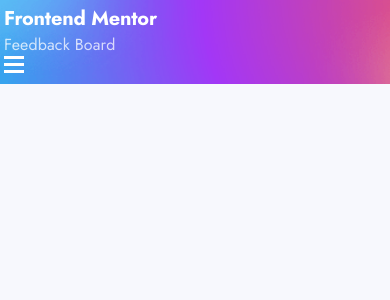
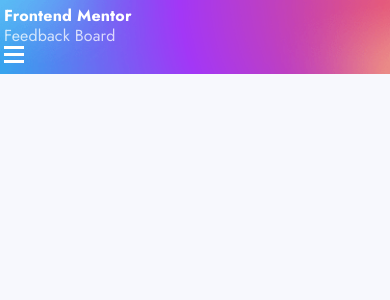
Before and after one commit to SerhiiShyshkin/product-feedback-app-front, a React (Create React App) app: page / in a window 390 px wide. Shown: the top 300 px of the page. Built offline with nearby package versions, Linux system fonts and the light colour scheme.

Commit message:
Changed typography in theme file for mobile first

```diff
--- a/src/themes/theme.ts
+++ b/src/themes/theme.ts
@@ -19,6 +19,21 @@
     mobile: true;
     tablet: true;
     desktop: true;
+  }
+
+  interface TypographyVariants {
+    subtitle: React.CSSProperties;
+  }
+
+  interface TypographyVariantsOptions {
+    subtitle?: React.CSSProperties;
+  }
+}
+
+declare module '@mui/material/Typography' {
+  interface TypographyPropsVariantOverrides {
+    subtitle: true;
+
   }
 }
 
@@ -61,63 +76,36 @@
   },
 
   typography: {
-    fontFamily: 'Jost',
     h1: {
-      fontSize: '1.5rem',
-      fontWeight: '700',
-      lineHeight: '2.188rem',
-      letterSpacing: '-0.021rem',
+      font: '700 1.125rem/1.626rem Jost',
     },
 
     h2: {
-      fontSize: '1.25rem',
-      fontWeight: '700',
-      lineHeight: '1.813rem',
-      letterSpacing: '-0.016rem',
+      font: '700 1rem/1.445rem Jost',
     },
 
     h3: {
-      fontSize: '1.125rem',
-      fontWeight: '700',
-      lineHeight: '1.625rem',
-      letterSpacing: '-0.016rem',
+      font: '700 0.938rem/1.355rem Jost',
     },
 
     h4: {
-      fontSize: '0.875rem',
-      fontWeight: '700',
-      lineHeight: '1.25rem',
-      letterSpacing: '-0.013rem',
+      font: '700 0.813rem/1.174rem Jost',
     },
 
     body1: {
-      fontSize: '1rem',
-      fontWeight: '400',
-      lineHeight: '1.438rem',
+      font: '400 1rem/1.174rem Jost',
     },
 
     body2: {
-      fontSize: '0.938rem',
-      fontWeight: '400',
-      lineHeight: '1.375rem',
+      font: '600 0.813rem/1.174rem Jost',
     },
 
-    caption: {
-      fontSize: '0.813rem',
-      fontWeight: '600',
-      lineHeight: '1.188rem',
+    subtitle: {
+      font: '500 0.813rem/1.174rem Jost',
     },
 
-    button: {
-      fontSize: '0.813rem',
-      fontWeight: '700',
-      lineHeight: '1.188rem',
-    },
-
-    overline: {
-      fontSize: '0.875rem',
-      fontWeight: '400',
-      lineHeight: '1.25rem',
+    description: {
+      font: '400 0.813rem/1.174rem Jost',
     },
   },
 
```
